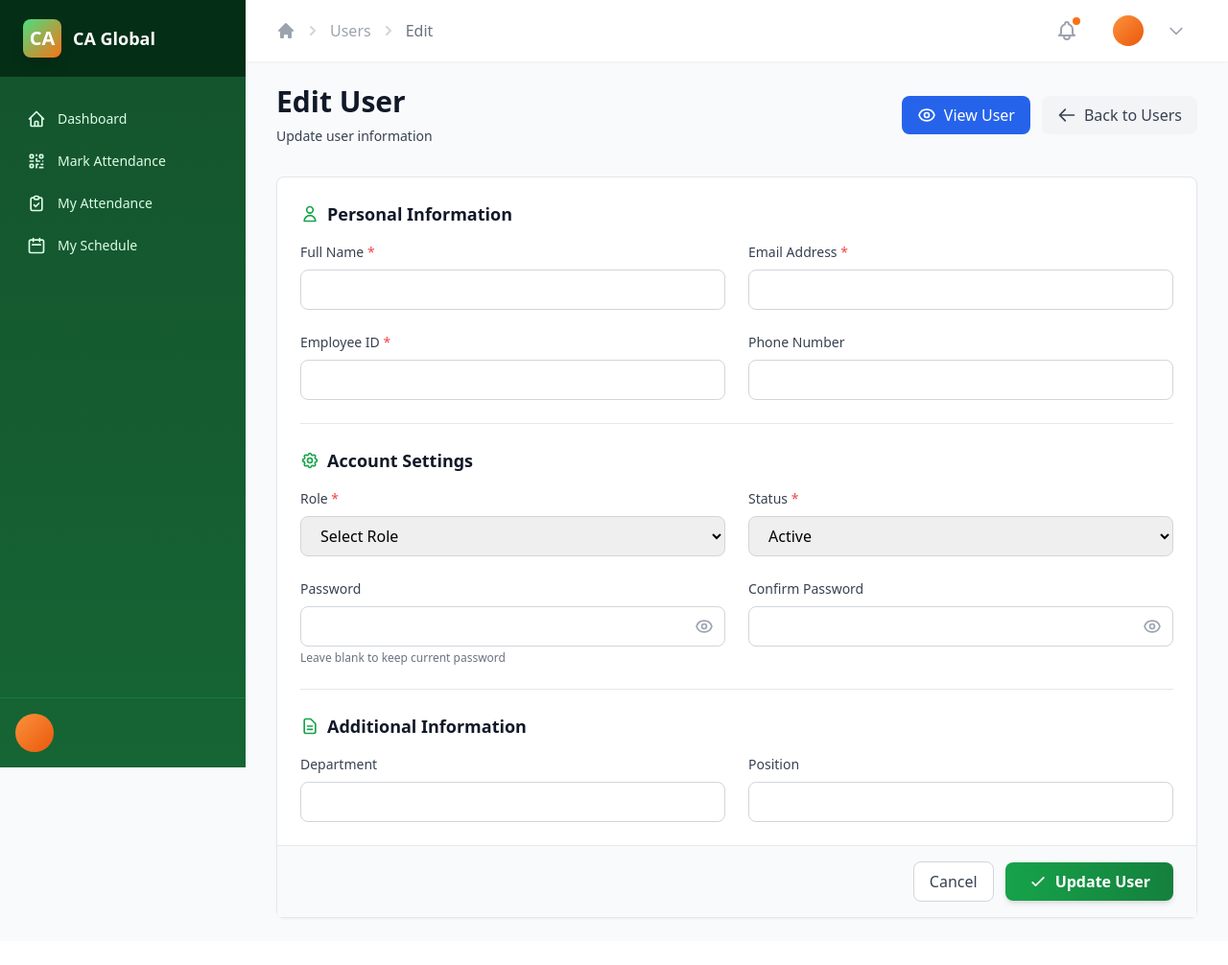
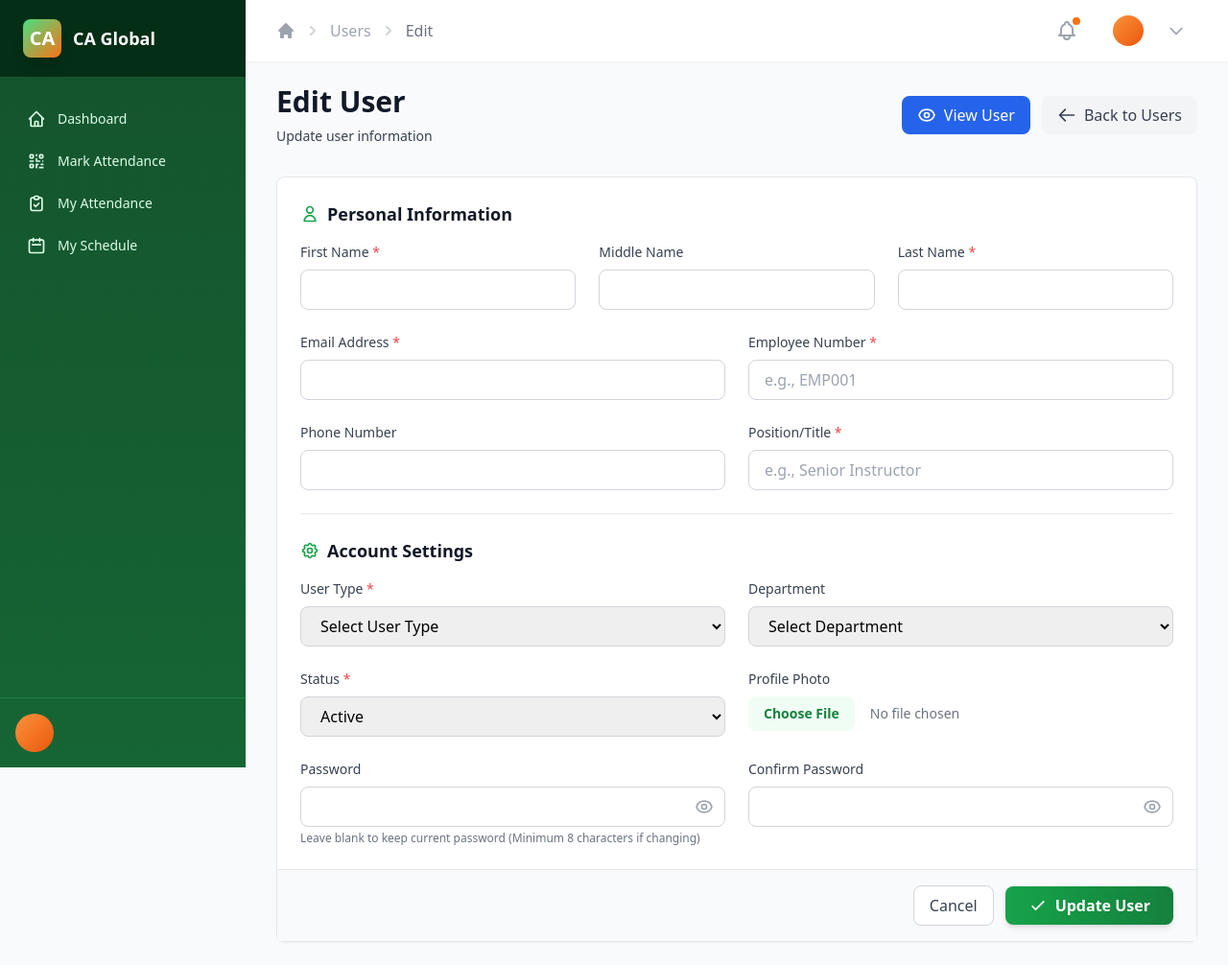
Before and after one commit to Chebe12/cag-attendance, a Laravel app: template resources/views/admin/users/edit.blade.php in a window 1280 px wide. Shown: the whole page at 96% size. Before the commit the page ends 958 px from the top, so only its background shows below. Run offline with Laravel 12, Linux system fonts and the light colour scheme; the template is opened without the code that fills it, so the values that code supplies are empty; some libraries are stand-ins or nearby versions.

Commit message:
Fix user edit form with correct field names and optional password
- Split name into firstname, middlename, lastname fields
- Changed employee_id to employee_no
- Changed role dropdown to user_type (admin/instructor/office_staff)
- Changed text department to dropdown department_id
- Made position field required
- Password fields now optional (not required) for editing
- All fields pre-filled with existing user data
- Added avatar upload with current photo notice
- Matches database schema and controller validation

```diff
--- a/resources/views/admin/users/edit.blade.php
+++ b/resources/views/admin/users/edit.blade.php
@@ -65,23 +65,56 @@
                         Personal Information
                     </h3>
 
-                    <div class="grid grid-cols-1 md:grid-cols-2 gap-6">
-                        <!-- Full Name -->
+                    <div class="grid grid-cols-1 md:grid-cols-3 gap-6">
+                        <!-- First Name -->
                         <div>
-                            <label for="name" class="block text-sm font-medium text-gray-700 mb-2">
-                                Full Name <span class="text-red-500">*</span>
+                            <label for="firstname" class="block text-sm font-medium text-gray-700 mb-2">
+                                First Name <span class="text-red-500">*</span>
                             </label>
                             <input type="text"
-                                   name="name"
-                                   id="name"
-                                   value="{{ old('name', $user->name) }}"
+                                   name="firstname"
+                                   id="firstname"
+                                   value="{{ old('firstname', $user->firstname) }}"
                                    required
-                                   class="block w-full px-4 py-2 border border-gray-300 rounded-lg focus:ring-green-500 focus:border-green-500 @error('name') border-red-500 @enderror">
-                            @error('name')
+                                   class="block w-full px-4 py-2 border border-gray-300 rounded-lg focus:ring-green-500 focus:border-green-500 @error('firstname') border-red-500 @enderror">
+                            @error('firstname')
                                 <p class="mt-1 text-sm text-red-600">{{ $message }}</p>
                             @enderror
                         </div>
 
+                        <!-- Middle Name -->
+                        <div>
+                            <label for="middlename" class="block text-sm font-medium text-gray-700 mb-2">
+                                Middle Name
+                            </label>
+                            <input type="text"
+                                   name="middlename"
+                                   id="middlename"
+                                   value="{{ old('middlename', $user->middlename) }}"
+                                   class="block w-full px-4 py-2 border border-gray-300 rounded-lg focus:ring-green-500 focus:border-green-500 @error('middlename') border-red-500 @enderror">
+                            @error('middlename')
+                                <p class="mt-1 text-sm text-red-600">{{ $message }}</p>
+                            @enderror
+                        </div>
+
+                        <!-- Last Name -->
+                        <div>
+                            <label for="lastname" class="block text-sm font-medium text-gray-700 mb-2">
+                                Last Name <span class="text-red-500">*</span>
+                            </label>
+                            <input type="text"
+                                   name="lastname"
+                                   id="lastname"
+                                   value="{{ old('lastname', $user->lastname) }}"
+                                   required
+                                   class="block w-full px-4 py-2 border border-gray-300 rounded-lg focus:ring-green-500 focus:border-green-500 @error('lastname') border-red-500 @enderror">
+                            @error('lastname')
+                                <p class="mt-1 text-sm text-red-600">{{ $message }}</p>
+                            @enderror
+                        </div>
+                    </div>
+
+                    <div class="grid grid-cols-1 md:grid-cols-2 gap-6 mt-6">
                         <!-- Email -->
                         <div>
                             <label for="email" class="block text-sm font-medium text-gray-700 mb-2">
@@ -98,18 +131,19 @@
                             @enderror
                         </div>
 
-                        <!-- Employee ID -->
+                        <!-- Employee Number -->
                         <div>
-                            <label for="employee_id" class="block text-sm font-medium text-gray-700 mb-2">
-                                Employee ID <span class="text-red-500">*</span>
+                            <label for="employee_no" class="block text-sm font-medium text-gray-700 mb-2">
+                                Employee Number <span class="text-red-500">*</span>
                             </label>
                             <input type="text"
-                                   name="employee_id"
-                                   id="employee_id"
-                                   value="{{ old('employee_id', $user->employee_id) }}"
+                                   name="employee_no"
+                                   id="employee_no"
+                                   value="{{ old('employee_no', $user->employee_no) }}"
                                    required
-                                   class="block w-full px-4 py-2 border border-gray-300 rounded-lg focus:ring-green-500 focus:border-green-500 @error('employee_id') border-red-500 @enderror">
-                            @error('employee_id')
+                                   placeholder="e.g., EMP001"
+                                   class="block w-full px-4 py-2 border border-gray-300 rounded-lg focus:ring-green-500 focus:border-green-500 @error('employee_no') border-red-500 @enderror">
+                            @error('employee_no')
                                 <p class="mt-1 text-sm text-red-600">{{ $message }}</p>
                             @enderror
                         </div>
@@ -128,6 +162,23 @@
                                 <p class="mt-1 text-sm text-red-600">{{ $message }}</p>
                             @enderror
                         </div>
+
+                        <!-- Position -->
+                        <div>
+                            <label for="position" class="block text-sm font-medium text-gray-700 mb-2">
+                                Position/Title <span class="text-red-500">*</span>
+                            </label>
+                            <input type="text"
+                                   name="position"
+                                   id="position"
+                                   value="{{ old('position', $user->position) }}"
+                                   required
+                                   placeholder="e.g., Senior Instructor"
+                                   class="block w-full px-4 py-2 border border-gray-300 rounded-lg focus:ring-green-500 focus:border-green-500 @error('position') border-red-500 @enderror">
+                            @error('position')
+                                <p class="mt-1 text-sm text-red-600">{{ $message }}</p>
+                            @enderror
+                        </div>
                     </div>
                 </div>
 
@@ -142,21 +193,41 @@
                     </h3>
 
                     <div class="grid grid-cols-1 md:grid-cols-2 gap-6">
-                        <!-- Role -->
+                        <!-- User Type -->
                         <div>
-                            <label for="role" class="block text-sm font-medium text-gray-700 mb-2">
-                                Role <span class="text-red-500">*</span>
+                            <label for="user_type" class="block text-sm font-medium text-gray-700 mb-2">
+                                User Type <span class="text-red-500">*</span>
                             </label>
-                            <select name="role"
-                                    id="role"
+                            <select name="user_type"
+                                    id="user_type"
                                     required
-                                    class="block w-full px-4 py-2 border border-gray-300 rounded-lg focus:ring-green-500 focus:border-green-500 @error('role') border-red-500 @enderror">
-                                <option value="">Select Role</option>
-                                <option value="admin" {{ old('role', $user->role) === 'admin' ? 'selected' : '' }}>Admin</option>
-                                <option value="manager" {{ old('role', $user->role) === 'manager' ? 'selected' : '' }}>Manager</option>
-                                <option value="staff" {{ old('role', $user->role) === 'staff' ? 'selected' : '' }}>Staff</option>
+                                    class="block w-full px-4 py-2 border border-gray-300 rounded-lg focus:ring-green-500 focus:border-green-500 @error('user_type') border-red-500 @enderror">
+                                <option value="">Select User Type</option>
+                                <option value="admin" {{ old('user_type', $user->user_type) === 'admin' ? 'selected' : '' }}>Admin</option>
+                                <option value="instructor" {{ old('user_type', $user->user_type) === 'instructor' ? 'selected' : '' }}>Instructor</option>
+                                <option value="office_staff" {{ old('user_type', $user->user_type) === 'office_staff' ? 'selected' : '' }}>Office Staff</option>
                             </select>
-                            @error('role')
+                            @error('user_type')
+                                <p class="mt-1 text-sm text-red-600">{{ $message }}</p>
+                            @enderror
+                        </div>
+
+                        <!-- Department -->
+                        <div>
+                            <label for="department_id" class="block text-sm font-medium text-gray-700 mb-2">
+                                Department
+                            </label>
+                            <select name="department_id"
+                                    id="department_id"
+                                    class="block w-full px-4 py-2 border border-gray-300 rounded-lg focus:ring-green-500 focus:border-green-500 @error('department_id') border-red-500 @enderror">
+                                <option value="">Select Department</option>
+                                @foreach($departments as $dept)
+                                    <option value="{{ $dept->id }}" {{ old('department_id', $user->department_id) == $dept->id ? 'selected' : '' }}>
+                                        {{ $dept->name }}
+                                    </option>
+                                @endforeach
+                            </select>
+                            @error('department_id')
                                 <p class="mt-1 text-sm text-red-600">{{ $message }}</p>
                             @enderror
                         </div>
@@ -172,10 +243,29 @@
                                     class="block w-full px-4 py-2 border border-gray-300 rounded-lg focus:ring-green-500 focus:border-green-500 @error('status') border-red-500 @enderror">
                                 <option value="active" {{ old('status', $user->status ?? 'active') === 'active' ? 'selected' : '' }}>Active</option>
                                 <option value="inactive" {{ old('status', $user->status ?? 'active') === 'inactive' ? 'selected' : '' }}>Inactive</option>
+                                <option value="suspended" {{ old('status', $user->status ?? 'active') === 'suspended' ? 'selected' : '' }}>Suspended</option>
                             </select>
                             @error('status')
                                 <p class="mt-1 text-sm text-red-600">{{ $message }}</p>
                             @enderror
+                        </div>
+
+                        <!-- Avatar -->
+                        <div>
+                            <label for="avatar" class="block text-sm font-medium text-gray-700 mb-2">
+                                Profile Photo
+                            </label>
+                            <input type="file"
+                                   name="avatar"
+                                   id="avatar"
+                                   accept="image/*"
+                                   class="block w-full text-sm text-gray-500 file:mr-4 file:py-2 file:px-4 file:rounded-lg file:border-0 file:text-sm file:font-semibold file:bg-green-50 file:text-green-700 hover:file:bg-green-100">
+                            @error('avatar')
+                                <p class="mt-1 text-sm text-red-600">{{ $message }}</p>
+                            @enderror
+                            @if($user->avatar)
+                                <p class="mt-1 text-xs text-gray-500">Current photo will be replaced if new file is uploaded</p>
+                            @endif
                         </div>
 
                         <!-- Password -->
@@ -203,7 +293,7 @@
                             @error('password')
                                 <p class="mt-1 text-sm text-red-600">{{ $message }}</p>
                             @enderror
-                            <p class="mt-1 text-xs text-gray-500">Leave blank to keep current password</p>
+                            <p class="mt-1 text-xs text-gray-500">Leave blank to keep current password (Minimum 8 characters if changing)</p>
                         </div>
 
                         <!-- Confirm Password -->
@@ -231,48 +321,6 @@
                         </div>
                     </div>
                 </div>
-
-                <!-- Additional Information -->
-                <div class="border-t border-gray-200 pt-6">
-                    <h3 class="text-lg font-semibold text-gray-900 mb-4 flex items-center">
-                        <svg class="w-5 h-5 mr-2 text-green-600" fill="none" stroke="currentColor" viewBox="0 0 24 24">
-                            <path stroke-linecap="round" stroke-linejoin="round" stroke-width="2" d="M9 12h6m-6 4h6m2 5H7a2 2 0 01-2-2V5a2 2 0 012-2h5.586a1 1 0 01.707.293l5.414 5.414a1 1 0 01.293.707V19a2 2 0 01-2 2z"/>
-                        </svg>
-                        Additional Information
-                    </h3>
-
-                    <div class="grid grid-cols-1 md:grid-cols-2 gap-6">
-                        <!-- Department -->
-                        <div>
-                            <label for="department" class="block text-sm font-medium text-gray-700 mb-2">
-                                Department
-                            </label>
-                            <input type="text"
-                                   name="department"
-                                   id="department"
-                                   value="{{ old('department', $user->department) }}"
-                                   class="block w-full px-4 py-2 border border-gray-300 rounded-lg focus:ring-green-500 focus:border-green-500 @error('department') border-red-500 @enderror">
-                            @error('department')
-                                <p class="mt-1 text-sm text-red-600">{{ $message }}</p>
-                            @enderror
-                        </div>
-
-                        <!-- Position -->
-                        <div>
-                            <label for="position" class="block text-sm font-medium text-gray-700 mb-2">
-                                Position
-                            </label>
-                            <input type="text"
-                                   name="position"
-                                   id="position"
-                                   value="{{ old('position', $user->position) }}"
-                                   class="block w-full px-4 py-2 border border-gray-300 rounded-lg focus:ring-green-500 focus:border-green-500 @error('position') border-red-500 @enderror">
-                            @error('position')
-                                <p class="mt-1 text-sm text-red-600">{{ $message }}</p>
-                            @enderror
-                        </div>
-                    </div>
-                </div>
             </div>
 
             <!-- Form actions -->
```
